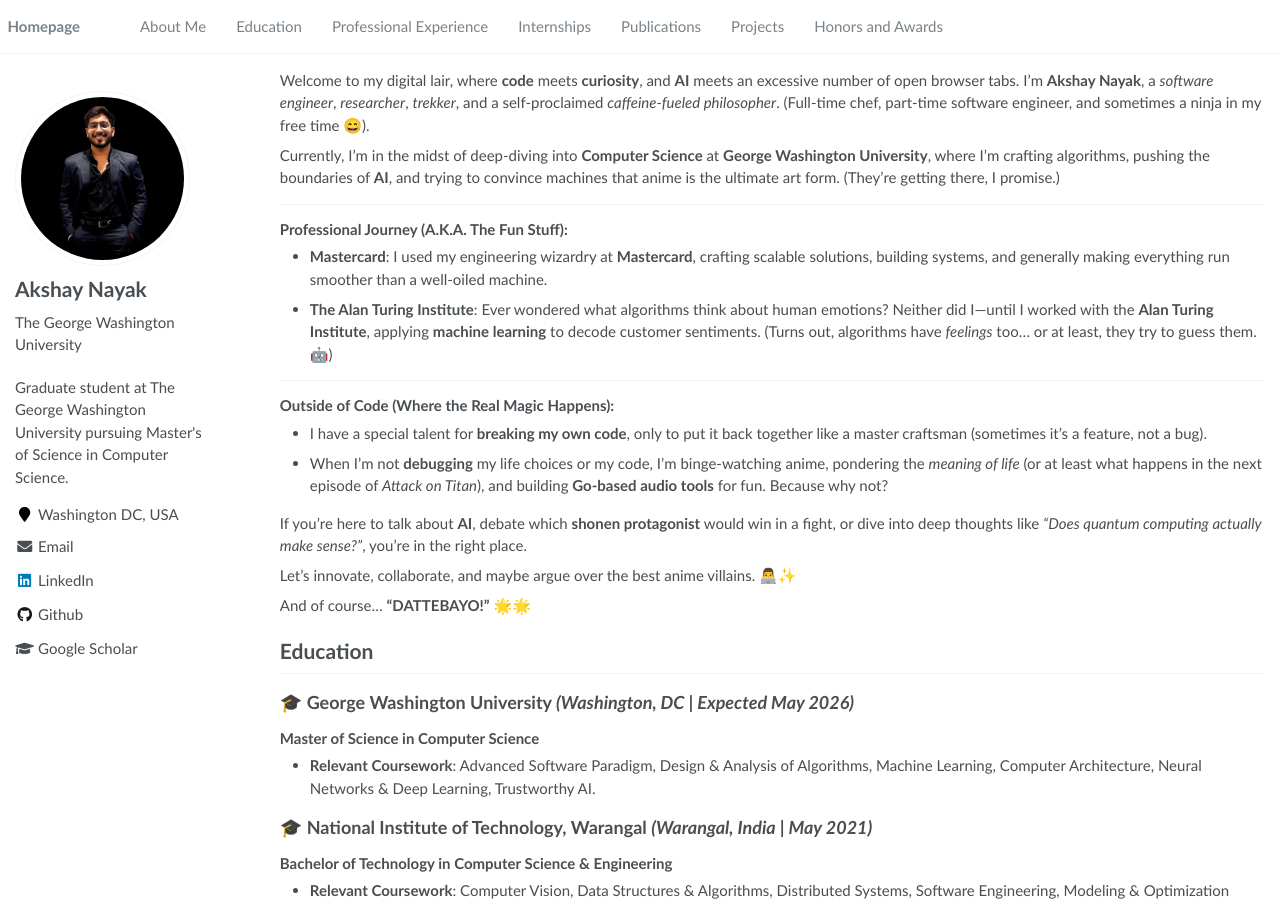
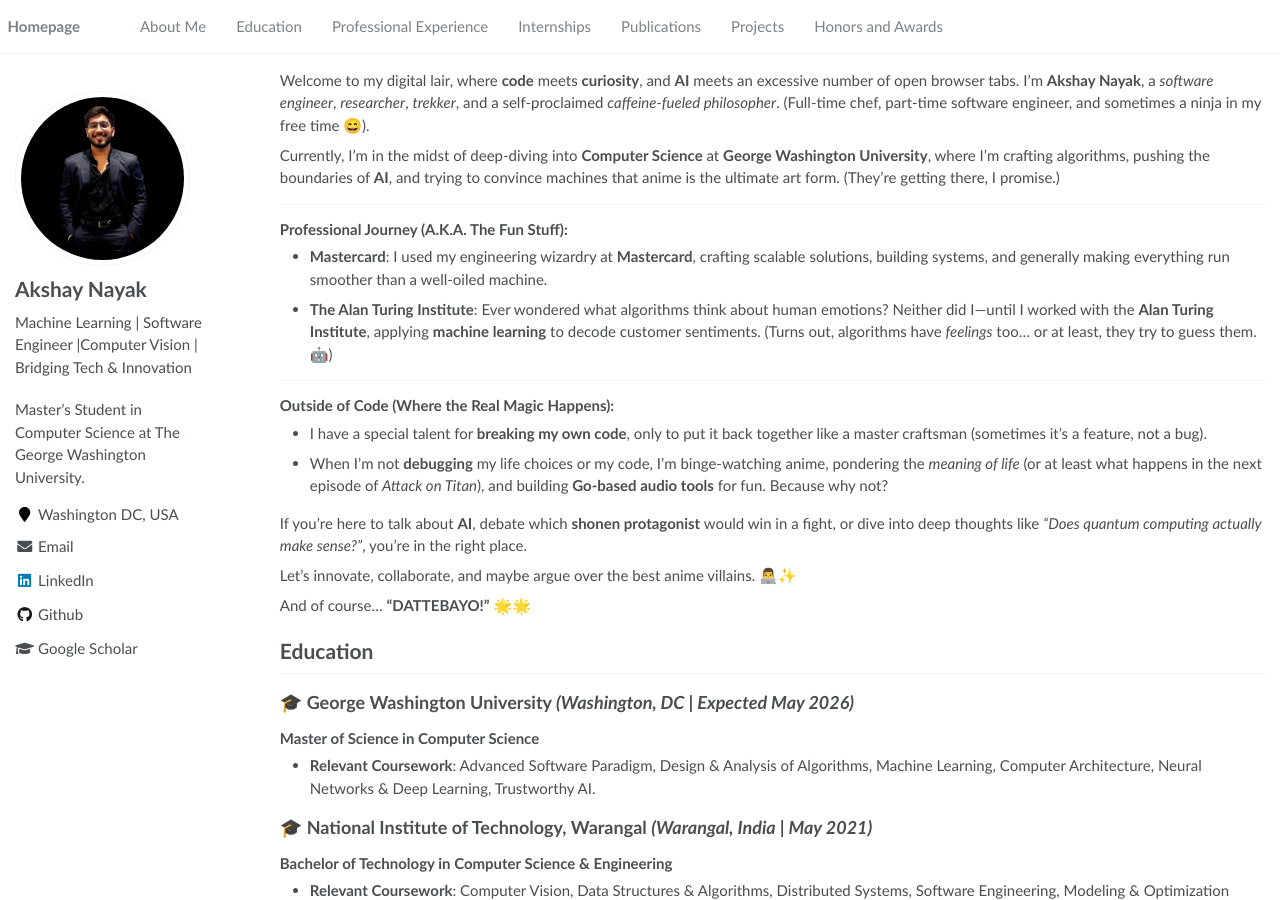
Before and after one commit to kayanyahska/kayanyahska.github.io, a Jekyll site: the page built from _pages/about.md, in a window 1280 px wide and 900 px high. Built offline with Jekyll 4.4.1, drawn with Linux system fonts in a browser that asks for light colours.

Commit message:
config_file changes

```diff
--- a/_config.yml
+++ b/_config.yml
@@ -7,7 +7,7 @@
 
 # Site Settings
 title                    : "Akshay Nayak"
-description              : "Graduate student at The George Washington University pursuing Master's of Science in Computer Science."
+description              : "Master’s Student in Computer Science at The George Washington University."
 repository               : "kayanyahska/kayanyahska.github.io"
 google_scholar_stats_use_cdn : true
 
@@ -22,7 +22,7 @@ google_site_verification :
 author:
   name             : "Akshay Nayak"
   avatar           : "images/an_profile.jpeg"
-  bio              : "The George Washington University"
+  bio              : "Machine Learning | Software Engineer |Computer Vision | Bridging Tech & Innovation "
   location         : "Washington DC, USA"
   employer         :
   pubmed           :
```
